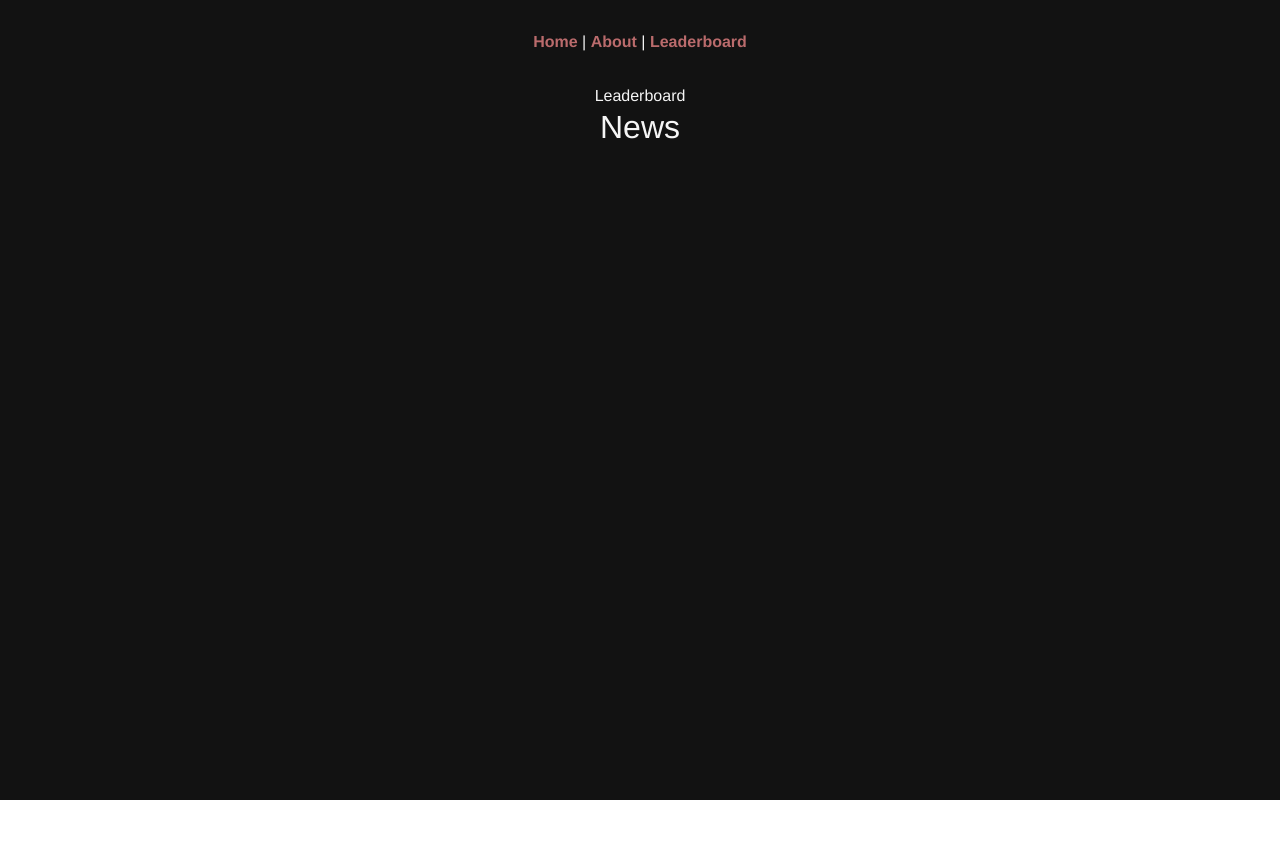
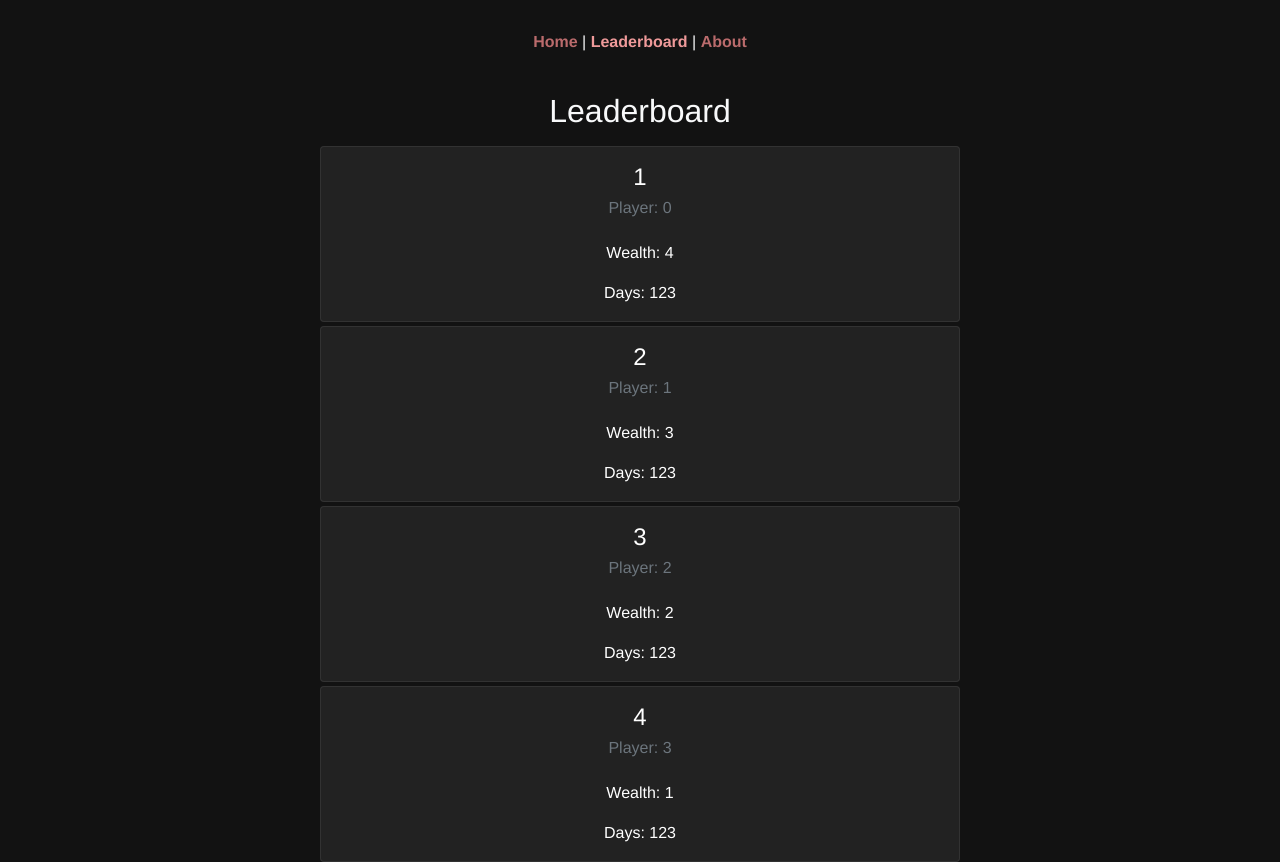
Before and after one commit to DPain/rim-wealth-tracker, a Vue app in the folder ui/: page /leaderboard in a window 1280 px wide. Before the commit the page ends 800 px from the top, so only its background shows below. Built offline with nearby package versions, Linux system fonts and the light colour scheme.

Commit message:
Add some mock data.

```diff
--- a/ui/src/App.vue
+++ b/ui/src/App.vue
@@ -3,9 +3,9 @@
     <div id="nav">
       <router-link to="/">Home</router-link>
       |
+      <router-link to="/leaderboard">Leaderboard</router-link>
+      |
       <router-link to="/about">About</router-link>
-      |
-      <router-link to="/leader">Leaderboard</router-link>
     </div>
     <router-view />
   </div>
@@ -34,10 +34,9 @@ body {
 
   a {
     font-weight: bold;
-    color: $primary-dark;
-
+    color: map-get($theme_map, 'primary-dark');
     &.router-link-exact-active {
-      color: $primary;
+      color: map-get($theme_map, 'primary');
     }
   }
 }
--- a/ui/src/components/News.vue
+++ b/ui/src/components/News.vue
@@ -1,7 +1,7 @@
 <template>
-  <b-card class="mb-1 mt-1 p-3" raised no-body>
+  <b-card class="mb-1 mt-1 p-3 custom" raised no-body>
     <b-card-title v-text="title"></b-card-title>
-    <b-card-text v-html="msg"></b-card-text>
+    <b-card-text v-text="msg"></b-card-text>
   </b-card>
 </template>
 
@@ -20,6 +20,8 @@ export default class News extends Vue {
 
 <!-- Add "scoped" attribute to limit CSS to this component only -->
 <style scoped lang="scss">
+@import '@/style/variables.scss';
+
 h3 {
   margin: 40px 0 0;
 }
@@ -31,7 +33,8 @@ li {
   display: inline-block;
   margin: 0 10px;
 }
-a {
-  color: #42b983;
+
+div.custom {
+  background-color: get_overlay('primary', '4dp') !important;
 }
 </style>
--- a/ui/src/style/components.ts
+++ b/ui/src/style/components.ts
@@ -1,7 +1,7 @@
 const settings = {
   BCard: {
     bgVariant: '_2dp',
-    textVariant: 'dark-light',
+    textVariant: 'dark-primary-text',
     borderVariant: '_2dp',
   },
   BButton: {
--- a/ui/src/style/variables.scss
+++ b/ui/src/style/variables.scss
@@ -1,17 +1,4 @@
 // Tool used: https://material.io/resources/color
-
-// Base grayscale colors definitions
-$white: #fff !default;
-$gray-100: #f5f5f5 !default;
-$gray-200: #eeeeee !default;
-$gray-300: #e0e0e0 !default;
-$gray-400: #bdbdbd !default;
-$gray-500: #9e9e9e !default;
-$gray-600: #757575 !default;
-$gray-700: #616161 !default;
-$gray-800: #424242 !default;
-$gray-900: #212121 !default;
-$black: #000 !default;
 
 // Base colors definitions
 $blue: #007bff !default;
@@ -26,33 +13,58 @@ $teal: #20c997 !default;
 $cyan: #17a2b8 !default;
 
 /**
-// Purple theme color default definitions
-$primary: #bb86fc !default;
-$primary-light: #ffc4ff !default;
-$primary-dark: #9c64a6 !default;
-$secondary: #3700b3 !default;
-$secondary-light: #ae52d4 !default;
-$secondary-dark: #4a0072 !default;
-$success: $primary !default;
-$info: $primary-light !default;
-$warning: $secondary-light !default;
-$danger: $secondary-dark !default;
-*/
+ * Dark Theme's Overlay Color Generation
+ */
+$opacity_map: (
+  '0dp': 0,
+  '1dp': 0.05,
+  '2dp': 0.07,
+  '3dp': 0.08,
+  '4dp': 0.09,
+  '6dp': 0.11,
+  '8dp': 0.12,
+  '12dp': 0.14,
+  '16dp': 0.15,
+  '24dp': 0.16,
+);
 
-// Red theme color default definitions
-$primary: #ef9a9a !default;
-$primary-light: #ffcccb !default;
-$primary-dark: #ba6b6c !default;
-$secondary: #d32f2f !default;
-$secondary-light: #ff6659 !default;
-$secondary-dark: #9a0007 !default;
-$success: $primary !default;
-$info: $primary-light !default;
-$warning: $secondary-light !default;
-$danger: $secondary-dark !default;
+// Theme color default definitions
+$theme_map: (
+  primary: #ef9a9a,
+  primary-light: #ffcccb,
+  primary-dark: #ba6b6c,
+  secondary: #d32f2f,
+  secondary-light: #ff6659,
+  secondary-dark: #9a0007,
+  success: #ef9a9a,
+  info: #ffcccb,
+  warning: #ff6659,
+  danger: #9a0007,
+  dark: #121212,
+);
 
-// Dark theme background
-$dark: #121212 !default;
+/**
+ * Function to get Dark Theme's overlay color.
+ * Example: get_overlay('primary', '0dp');
+ */
+@function get_overlay($theme, $depth) {
+  $color: map-get($theme_map, $theme);
+  $r: red($color);
+  $g: green($color);
+  $b: blue($color);
+  $opacity: map-get($opacity_map, $depth);
+  $result: rgba($r, $g, $b, $opacity);
+  @return $result;
+}
+
+/**
+ * Dark Theme's Overlay Color Generation End
+ */
+
+/**
+ * Dark theme Definitions
+ */
+$dark: map-get($theme_map, 'dark') !default;
 
 $_0dp: rgba(255, 255, 255, 0);
 $_1dp: rgba(255, 255, 255, 0.05);
@@ -65,25 +77,19 @@ $_12dp: rgba(255, 255, 255, 0.14);
 $_16dp: rgba(255, 255, 255, 0.15);
 $_24dp: rgba(255, 255, 255, 0.16);
 
-$dark-primary-text: rgba(255, 255, 255, 1.0);
+$dark-primary-text: rgba(255, 255, 255, 1);
 $dark-secondary-text: rgba(255, 255, 255, 0.7);
 $dark-disabled-text: rgba(255, 255, 255, 0.5);
 
+/**
+ * Dark theme Definitions End
+ */
+
 // This table defines the theme colors (variant names)
 $theme-colors: () !default;
+$theme-colors: map-merge($theme_map, $theme-colors);
 $theme-colors: map-merge(
   (
-    'primary': $primary,
-    'primary-light': $primary-light,
-    'primary-dark': $primary-dark,
-    'secondary': $secondary,
-    'secondary-light': $secondary-light,
-    'secondary-dark': $secondary-dark,
-    'success': $success,
-    'info': $info,
-    'warning': $warning,
-    'danger': $danger,
-    'dark': $dark,
     '_0dp': $_0dp,
     '_1dp': $_1dp,
     '_2dp': $_2dp,
@@ -110,16 +116,15 @@ $grid-breakpoints: (
   sm: 576px,
   md: 720px,
   lg: 768px,
-  xl: 850px
+  xl: 850px,
 ) !default;
 
 $container-max-widths: (
   sm: 540px,
   md: 700px,
   lg: 720px,
-  xl: 800px
+  xl: 800px,
 ) !default;
-
 
 // Bootstrap and its default variables
 //@import '../../node_modules/bootstrap/scss/bootstrap';
--- a/ui/src/views/About.vue
+++ b/ui/src/views/About.vue
@@ -1,5 +1,5 @@
 <template>
   <div class="about">
-    <h1>This is an about page</h1>
+    <h2 class="p-2">This is an about page</h2>
   </div>
 </template>
--- a/ui/src/views/Home.vue
+++ b/ui/src/views/Home.vue
@@ -3,10 +3,12 @@
     <div class="banner">
       Welcome to Your Vue.js + TypeScript App.
       <br />
-      <img class="logo" alt="Logo" src="@/assets/logo.png" />
+      <div class="logo">
+        <div class="" />
+      </div>
     </div>
     <div id="news">
-      <h2>News</h2>
+      <h2 class="p-2">News</h2>
       <News v-for="(el, i) in news" :key="i" :title="el.title" :msg="el.msg" />
     </div>
   </div>
@@ -50,17 +52,60 @@ export default class Home extends Vue {
 <style scoped lang="scss">
 @import '@/style/variables.scss';
 
-#news {
-  margin-left: auto;
-  margin-right: auto;
-  width: 50%;
+/* responsive, form small screens */
+@include media-breakpoint-down(sm) {
+  #news {
+    margin-left: auto;
+    margin-right: auto;
+    width: 90%;
+  }
 }
 
-.home {
-  color: $primary-light;
+@include media-breakpoint-between(sm, md) {
+  #news {
+    margin-left: auto;
+    margin-right: auto;
+    width: 80%;
+  }
+}
+
+@include media-breakpoint-between(md, lg) {
+  #news {
+    margin-left: auto;
+    margin-right: auto;
+    width: 75%;
+  }
+}
+
+@include media-breakpoint-between(lg, xl) {
+  #news {
+    margin-left: auto;
+    margin-right: auto;
+    width: 60%;
+  }
+}
+
+@include media-breakpoint-up(xl) {
+  #news {
+    margin-left: auto;
+    margin-right: auto;
+    width: 50%;
+  }
 }
 
 .logo {
   margin: 1vh;
+  background: url('../assets/logo.png') no-repeat center center;
+  height: 256px;
+}
+
+.overlay {
+  background: rgb(255, 0, 0);
+  opacity: 0.5;
+  mix-blend-mode: multiply;
+  height: 100%;
+  margin-left: auto;
+  margin-right: auto;
+  width: 256px;
 }
 </style>
--- a/ui/src/views/Leaderboard.vue
+++ b/ui/src/views/Leaderboard.vue
@@ -1,44 +1,51 @@
 <template>
   <div class="home">
-    <div class="banner">Leaderboard</div>
-    <div id="news">
-      <h2>News</h2>
-      <News v-for="(el, i) in data" :key="i" :title="el.title" :msg="el.msg" />
+    <div id="container">
+      <h2 class="p-2">Leaderboard</h2>
+      <div v-for="(el, i) in leaderboard" :key="i">
+        <b-card class="mb-1 mt-1 p-3" raised no-body>
+          <b-card-title v-text="i + 1" />
+          <b-card-sub-title v-text="el.name" />
+          <b-card-text class="mt-4">Wealth: {{ el.wealth }}</b-card-text>
+          <b-card-text>Days: {{ el.days }}</b-card-text>
+        </b-card>
+      </div>
     </div>
   </div>
 </template>
 
 <script lang="ts">
-import { Component, Prop, Vue } from 'vue-property-decorator';
-import News from '@/components/News.vue';
+import { Component, Vue } from 'vue-property-decorator';
 
-@Component({
-  components: {
-    News,
-  },
-})
+@Component
 export default class Leaderboard extends Vue {
-  constructor() {
-    super();
-    this.data = [];
+  private _leaderboard!: any[];
+
+  get leaderboard() {
+    // Sort from highest
+    return this._leaderboard.sort((e1, e2) => e1.wealth - e2.wealth);
   }
 
-  mounted() {
-    this.loadNews();
+  created() {
+    this._leaderboard = [];
+    this.loadLeaderboard();
   }
 
-  @Prop() private data: News[];
+  loadLeaderboard(): void {
+    for (let i = 0; i < 4; i++) {
+      const entry = {
+        name: `Player: ${i}`,
+        wealth: 4 - i,
+        days: 123,
+      };
+      this.leaderboard.push(entry);
+    }
+  }
 
-  loadNews(): void {
-    for (let i = 0; i < 4; i++) {
-      const news: News = new News({
-        propsData: {
-          title: 'title wow',
-          msg: 'msg',
-        },
-      });
-      this.data.push(news);
-    }
+  genLeaderboardString(wealth: number, days: number): string {
+    const result = `Wealth: ${wealth}\nDays: ${days}`;
+    console.log(result);
+    return result;
   }
 }
 </script>
@@ -46,31 +53,44 @@ export default class Leaderboard extends Vue {
 <style scoped lang="scss">
 @import '@/style/variables.scss';
 
-#news {
-  margin-left: auto;
-  margin-right: auto;
-  width: 50%;
+/* responsive, form small screens */
+@include media-breakpoint-down(sm) {
+  #container {
+    margin-left: auto;
+    margin-right: auto;
+    width: 90%;
+  }
 }
 
-#subreaddit-box {
-  background-color: $dark;
-  border-radius: 0.25rem;
-  border-color: $gray-500;
+@include media-breakpoint-between(sm, md) {
+  #container {
+    margin-left: auto;
+    margin-right: auto;
+    width: 80%;
+  }
 }
 
-#prepend,
-#prepend:disabled {
-  opacity: 1;
-  border-color: $gray-500;
-  margin-right: 0.5rem;
+@include media-breakpoint-between(md, lg) {
+  #container {
+    margin-left: auto;
+    margin-right: auto;
+    width: 75%;
+  }
 }
 
-#enter {
-  border-color: $gray-500;
-  margin-left: 0.5rem;
+@include media-breakpoint-between(lg, xl) {
+  #container {
+    margin-left: auto;
+    margin-right: auto;
+    width: 60%;
+  }
 }
 
-a {
-  color: #42b983;
+@include media-breakpoint-up(xl) {
+  #container {
+    margin-left: auto;
+    margin-right: auto;
+    width: 50%;
+  }
 }
 </style>
--- /dev/null
+++ b/ui/vue.config.js
@@ -0,0 +1,5 @@
+module.exports = {
+  configureWebpack: {
+    devtool: 'source-map'
+  }
+}
```
Also changed, not shown: 1 other file (tests, documents, lock files or other folders).
